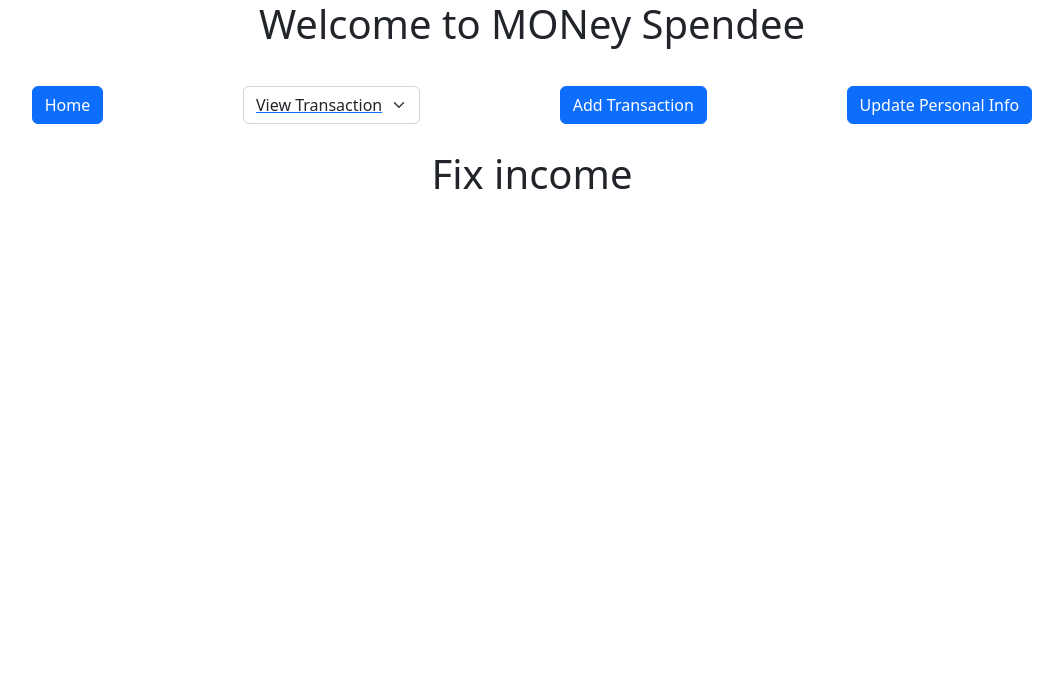
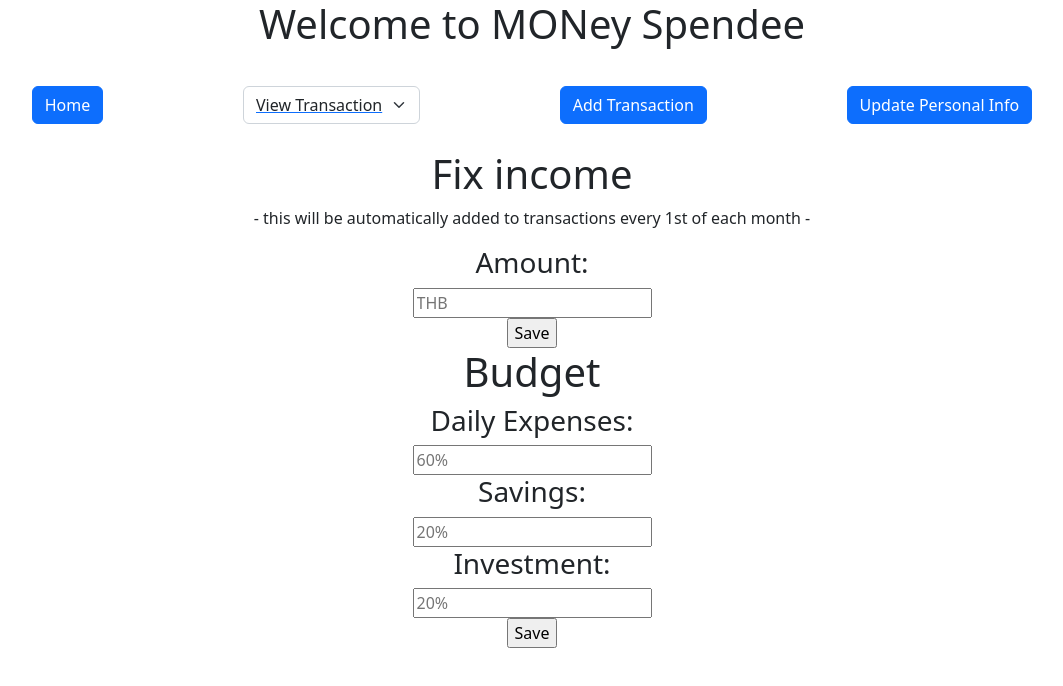
Before and after one commit to chonnikan-aue/money-spendee-client, a React (Create React App) app: page /update-info in a window 1280 px wide. Shown: the top 686 px of the page, without its empty margins (108-1171 px from the left). Built offline with nearby package versions, Linux system fonts and the light colour scheme; no server answers; the HTML template or start-up script is replaced by a standard one.

Commit message:
"change to int"

```diff
--- a/src/AddTransaction/AddTransaction.js
+++ b/src/AddTransaction/AddTransaction.js
@@ -15,23 +15,42 @@ const AddTransaction = () => {
   })
 
   const handleChange = e => {
+    let value = e.target.value;
+    if (e.target.name === 'amount') {
+      value = parseInt(value, 10);
+    }
     setData((prevState) => ({
       ...prevState,
-      [e.target.name]: e.target.value
-    }))
+      [e.target.name]: value
+    }));
   }
 
   const handleSubmit = e => {
     e.preventDefault();
+    console.log(data)
   }
 
   return (
     <div>
-      <h3>Title:</h3> <input type="text" name="title" placeholder="What did you pay?" onChange={handleChange} />
-      <h3>Amount:</h3> <input type="text" name="amount" placeholder="THB" onChange={handleChange} />
+      <h3>Title:</h3>
+      <input
+        type="text"
+        name="title"
+        placeholder="What did you pay?"
+        onChange={handleChange}
+      />
+      <h3>Amount:</h3>
+      <input
+        type="text"
+        name="amount"
+        placeholder="THB"
+        onChange={handleChange}
+      />
 
       <h3>Type:</h3>
-      <select name="type" onChange={handleChange} >
+      <select
+        name="type"
+        onChange={handleChange} >
         <option disabled selected>Select Type</option>
         {
           type.map(type => (
@@ -41,7 +60,9 @@ const AddTransaction = () => {
       </select>
 
       <h3>Account:</h3>
-      <select name="account" onChange={handleChange}>
+      <select
+        name="account"
+        onChange={handleChange}>
         <option disabled selected>Select Account</option>
         {
           account.map(account => (
--- a/src/UpdateInfo/UpdateInfo.js
+++ b/src/UpdateInfo/UpdateInfo.js
@@ -1,12 +1,76 @@
 import React, { useState } from "react"
 import axios from "axios"
 
-const TableView = props => {
+const UpdateInfo = () => {
+
+  const [budget, setBudget] = useState({
+    income: '',
+    expenses: '',
+    saving: '',
+    invest: '',
+  })
+
+  const handleChange = e => {
+    const intValue = parseInt(e.target.value, 10);
+    setBudget((prevState) => ({
+      ...prevState,
+      [e.target.name]: intValue
+    }));
+  }
+
+  const handleSubmit = e => {
+    e.preventDefault();
+    console.log(budget)
+  }
+
   return (
     <div>
+      <span className="changeIncome">
         <h1>Fix income</h1>
+        <p>- this will be automatically added to transactions every 1st of each month -</p>
+        <h3>Amount:</h3>
+        <input
+          type="text"
+          name="income"
+          placeholder="THB"
+          onChange={handleChange}
+        />
+        <form onSubmit={handleSubmit}>
+          <input type="submit" value="Save" />
+        </form>
+      </span>
+      <span className="changeBudget">
+        <h1>Budget</h1>
+        <h3>Daily Expenses:</h3>
+        <input
+          type="text"
+          name="expenses"
+          placeholder="60%" // need to update to default value from DB
+          onChange={handleChange}
+        />
+        <h3>Savings:</h3>
+        <input
+          type="text"
+          name="saving"
+          placeholder="20%" // need to update to default value from DB
+          onChange={handleChange}
+        />
+        <h3>Investment:</h3>
+        <input
+          type="text"
+          name="invest"
+          placeholder="20%" // need to update to default value from DB
+          onChange={handleChange}
+        />
+
+        <form onSubmit={handleSubmit}>
+          <input type="submit" value="Save" />
+        </form>
+
+      </span>
+
     </div>
   )
 }
 
-export default TableView
+export default UpdateInfo
```
